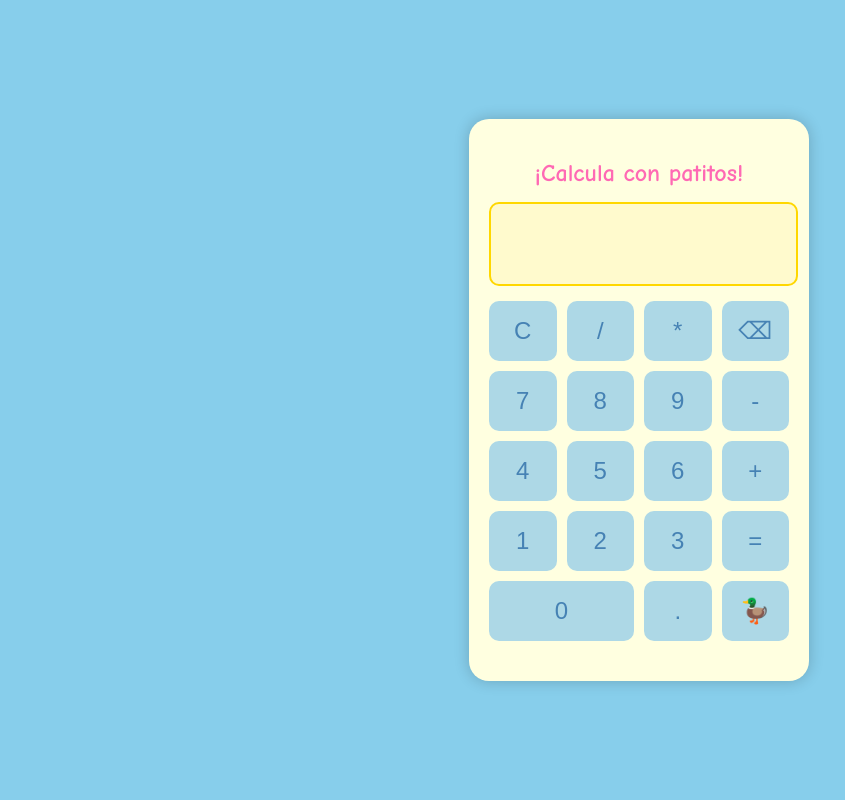
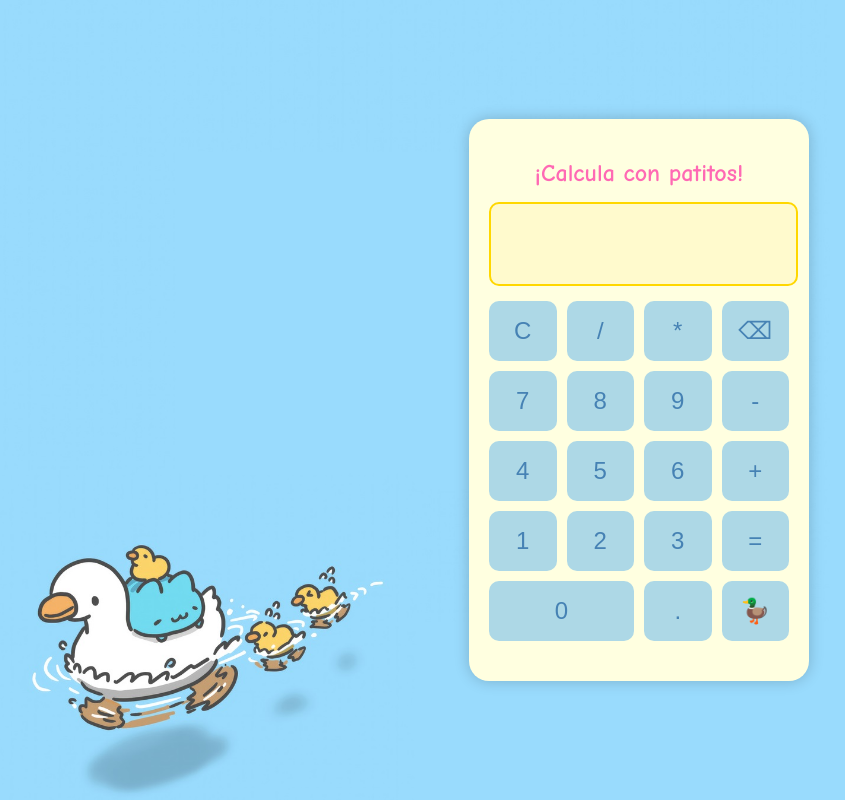
Before and after one commit to Candex22/Actividad4, a plain HTML site: page calculadora 2.0/index.html in a window 1280 px wide. Shown: the whole page, without its empty margins (1-846 px from the left). Drawn offline with Linux system fonts and the light colour scheme.

Commit message:
background

```diff
--- a/calculadora 2.0/style.css
+++ b/calculadora 2.0/style.css
@@ -2,9 +2,12 @@ body {
     font-family: 'Comic Sans MS', cursive, sans-serif;
     display: flex;
     justify-content: center;
+    background-image: url("img/fondo.jpg");
+    background-size: cover;
+    background-repeat: no-repeat;
     align-items: center;
     height: 100vh;
-    background-color: #87CEEB; /* Azul cielo */
+    /*background-color: #87CEEB; Azul cielo */
     margin: 0;
 }
 
```
Also changed, not shown: calculadora 2.0/img/fondo.jpg (added).
